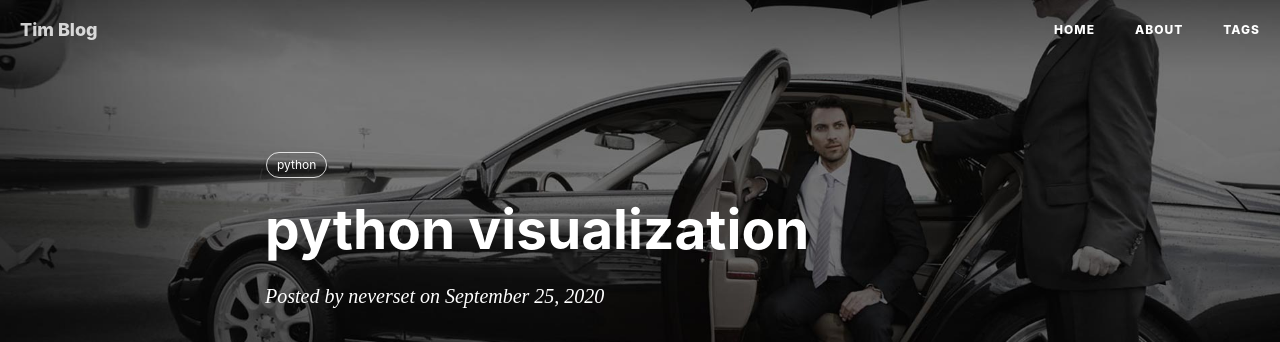
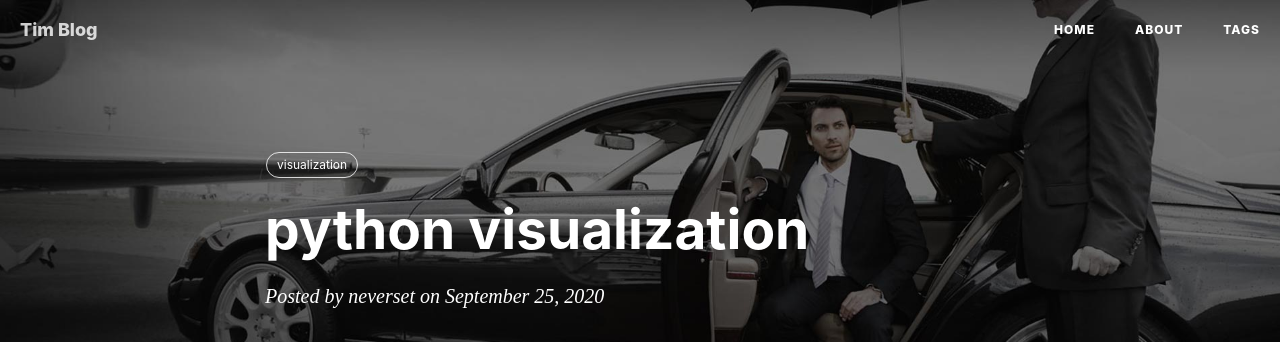
Before and after one commit to neverset123/YWHome, a Jekyll site: the page built from _posts/2020-09-25-Python Visualizaiton.md, in a window 1280 px wide and 900 px high. Shown: the top 342 px of the window. Built offline with Jekyll 4.4.1, drawn with Linux system fonts in a browser that asks for light colours; nearby versions of some CDN libraries; comment, search, counter and statistics services are not loaded.

Commit message:
change tags

```diff
--- a/_posts/2020-09-25-Python Visualizaiton.md
+++ b/_posts/2020-09-25-Python Visualizaiton.md
@@ -7,7 +7,7 @@ author:     neverset
 header-img: img/post-bg-kuaidi.jpg
 catalog: true
 tags:
-    - python
+    - visualization
 ---
 
 ## Plotly Express
```
